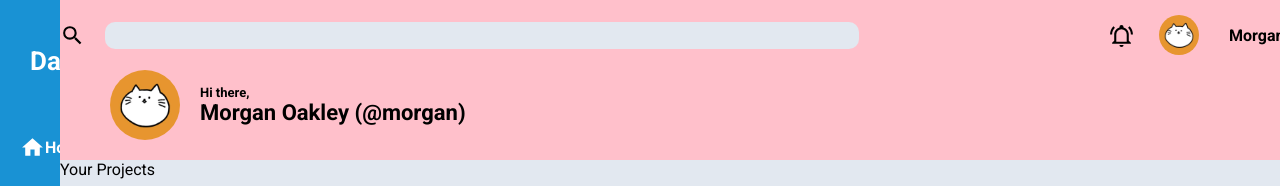
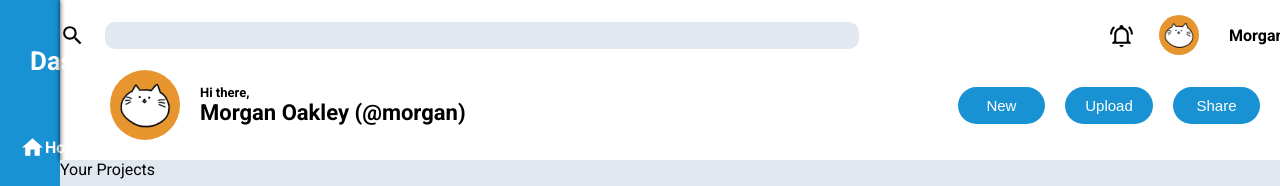
Before and after one commit to tonyptrl/odin-admin-dashboard, a plain HTML site: page index.html in a window 1280 px wide. Shown: the top 186 px of the page. Drawn offline with Linux system fonts and the light colour scheme.

Commit message:
Make the header buttons container

```diff
--- a/index.html
+++ b/index.html
@@ -73,6 +73,11 @@
           <div class="name">Morgan Oakley (@morgan)</div>
         </div>
       </div>
+      <div class="header-buttons-container">
+        <button class="button-new">New</button>
+        <button class="button-upload">Upload</button>
+        <button class="button-share">Share</button>
+      </div>
     </div>
 
     <div class="main-content">
--- a/style.css
+++ b/style.css
@@ -73,11 +73,11 @@ html, body {
 }
 
 .header {
-  background-color: pink;
   display: grid;
   grid-template-columns: 2fr 1fr;
   grid-template-rows: 1fr 1fr;
   padding-bottom: 20px;
+  box-shadow: 0px 0px 5px 0px rgba(0,0,0,0.75);
 }
 
 .placeholder-container {
@@ -162,6 +162,26 @@ font-size: 13px;
   font-size: 22px;
 }
 
+.header-buttons-container {
+  display: grid;
+  justify-self: center;
+  align-items: center;
+  grid-template-columns: 1fr 1fr 1fr;
+  grid-template-rows: 1fr;
+  gap: 20px;
+  padding-left: 20px;
+  padding-right: 20px;
+}
+
+button {
+  background-color: #1992D4;
+  border: none;
+  border-radius: 25px;
+  color: white;
+  font-size: 15px;
+  padding: 10px 20px;
+}
+
 .main-content {
   background-color: #E2E8F0;
 }
```
